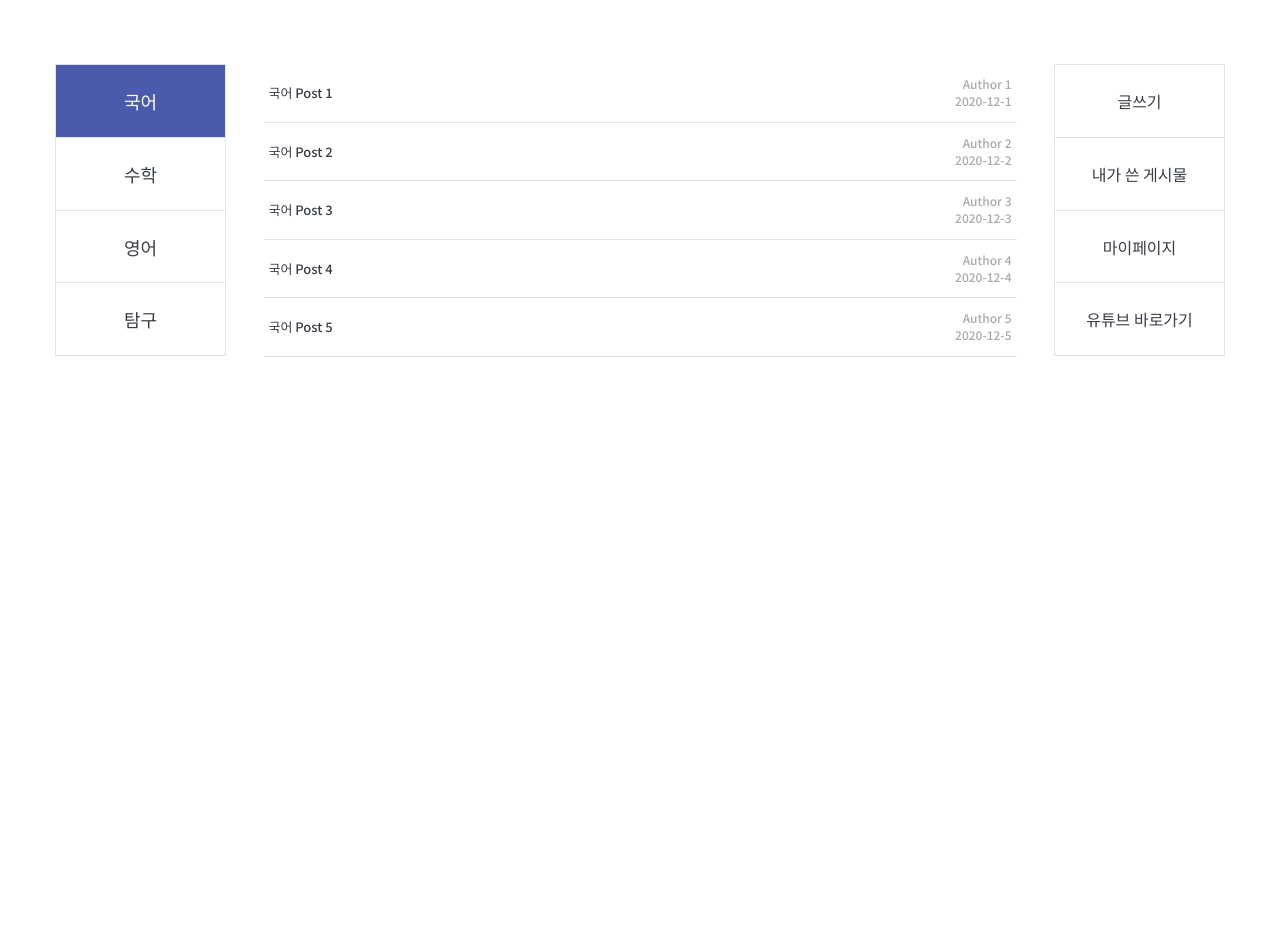
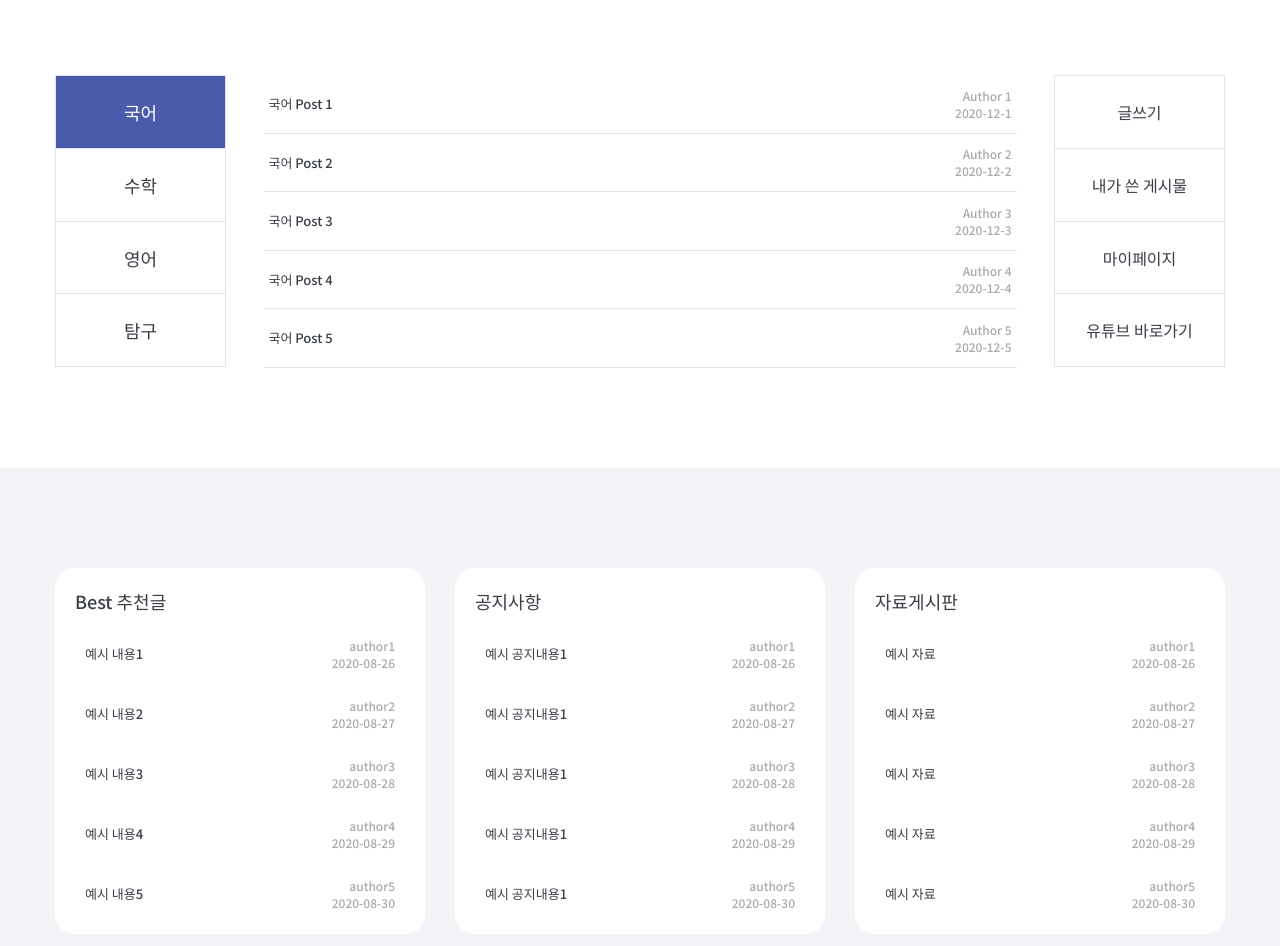
Before and after one commit to kbs1115/EduMax-front, a React (Create React App) app: page / in a window 1280 px wide. Shown: the part 1040-1986 px from the top of the page. Before the commit the page ends 1497 px from the top, so only its background shows below. Built offline with nearby package versions, Linux system fonts and the light colour scheme.

Commit message:
home page 구현

```diff
--- a/src/components/Typography.js
+++ b/src/components/Typography.js
@@ -12,7 +12,7 @@ export const sizeMapping = {
   body_content_regular: ["13px", "500"],
   body_content_medium: ["14px", "500"],
   body_content_small: ["12px", "500"],
-  body_sub_title: ["16px", "500"]
+  body_sub_title: ["16px", "500"],
 };
 
 export const colorMapping = {
@@ -28,7 +28,7 @@ const Container = styled.div`
   color: ${(props) => colorMapping[props.color]};
   font-family: "Noto Sans KR";
   font-style: normal;
-  line-height: 100%;
+  line-height: normal;
   font-style: normal;
   letter-spacing: 0px;
   font-size: ${(props) => sizeMapping[props.size][0]};
--- a/src/components/home/BestVoteSubject.js
+++ b/src/components/home/BestVoteSubject.js
@@ -17,7 +17,6 @@ background: ${colorMapping.container};
 const ContainerItemWrapper = styled.div`
   display: flex;
   width: 169px;
-
   justify-content: center;
   align-items: center;
   gap: 10px;
@@ -65,7 +64,7 @@ const AuthorWrapper = styled.div`
 display: flex;
 flex-direction: column;
 align-items: flex-end;
-gap: 5px;
+
 `;
 const ContentWrapper = styled(Link)`
 display: flex;
@@ -86,10 +85,10 @@ const PostItemWrapper = styled.div`
   justify-content: space-between;
   align-items: center;
   border-bottom: 1px solid ${colorMapping.container};
-  transition: border-color 0.3s; // Add transition for border color
+  transition: border-color 0.3s;
 
   &:hover {
-    border-bottom: 1px solid ${colorMapping.gray}; // Change border color on hover
+    border-bottom: 2px solid ${colorMapping.gray};
   }
 `;
 
@@ -111,22 +110,26 @@ const sampleData = {
     국어: Array.from({ length: 5 }, (_, i) => ({
       content: `국어 Post ${i + 1}`,
       author: `Author ${i + 1}`,
-      date: `2020-12-${i + 1}`, // Example date, adjust as necessary
+      date: `2020-12-${i + 1}`,
+      id: `1`
     })),
     수학: Array.from({ length: 5 }, (_, i) => ({
       content: `수학 Post ${i + 1}`,
       author: `Author ${i + 1}`,
       date: `2020-12-${i + 1}`,
+      id: `1`
     })),
     영어: Array.from({ length: 5 }, (_, i) => ({
       content: `영어 Post ${i + 1}`,
       author: `Author ${i + 1}`,
       date: `2020-12-${i + 1}`,
+      id: `1`
     })),
     탐구: Array.from({ length: 5 }, (_, i) => ({
       content: `탐구 Post ${i + 1}`,
       author: `Author ${i + 1}`,
       date: `2020-12-${i + 1}`,
+      id: `1`
     })),
   };
 
@@ -159,7 +162,7 @@ const CategoryPostList = ({ category }) => (
     <ListWrapper>
       {sampleData[category].map((post, index) => (
         <PostItemWrapper key={index}>
-          <ContentWrapper to={`/post/${index}`}>
+          <ContentWrapper to={`/post/${post.id}`}>
             <Typography size="body_content_regular" color="black_gray">
               {post.content}
             </Typography>
--- a/src/components/home/LecturesThumbnail.js
+++ b/src/components/home/LecturesThumbnail.js
@@ -36,7 +36,7 @@ const LectureContainer = styled.div`
   transition: border-color 0.3s; /* Transition effect applied to border color */
 
   &:hover {
-    border-bottom: 1px solid ${colorMapping.blue}; /* Border color changes on hover */
+    border-bottom: 2px solid ${colorMapping.blue}; /* Border color changes on hover */
   }
 `;
 
@@ -106,8 +106,8 @@ align-items: center;
 gap: 50px;
 `;
 const ClickableTypography = styled(Typography)`
-  cursor: pointer; // Adding cursor change on hover
-  color: ${props => props.isActive ? 'inherit' : 'gray'}; // Color changes based on isActive prop
+  cursor: pointer;
+  color: ${props => props.isActive ? 'inherit' : 'gray'};
 `;
 const lectureData = {
   Korean: [
--- /dev/null
+++ b/src/components/home/PostCards.js
@@ -0,0 +1,160 @@
+import React, { useState } from "react";
+import styled, { css } from "styled-components";
+import { colorMapping } from "../Typography";
+import Typography from "../Typography";
+import { Link } from 'react-router-dom'; // Import Link
+
+
+const CardWrapper = styled.div`
+display: flex;
+width: 370px;
+padding: 10px 0px;
+flex-direction: column;
+align-items: flex-start;
+border-radius: 20px;
+background: #FFF;
+`;
+
+const TitleWrapper = styled.div`
+display: flex;
+padding: 10px 20px;
+justify-content: center;
+align-items: center;
+gap: 10px;
+`;
+const ContentWrapper = styled(Link)`
+Frame 264
+display: flex;
+padding: 10px 20px 10px 30px;
+flex-direction: column;
+align-items: center;
+gap: 10px;
+align-self: stretch;
+text-decoration: none;
+`;
+const ItemWrapper = styled.div`
+display: flex;
+align-items: center;
+align-self: stretch;
+`;
+const ContentItem = styled.div`
+display: flex;
+padding: 10px 0px;
+align-items: center;
+flex: 1 0 0;
+`;
+
+const AuthorItem = styled.div`
+display: flex;
+flex-direction: column;
+align-items: flex-end;
+`;
+const ContentTextBow = styled.div`
+display: flex;
+height: 20px;
+flex-direction: column;
+justify-content: center;
+flex: 1 0 0;
+`;
+const AuthortextBox = styled.div`
+display: flex;
+padding: 0px 10px;
+justify-content: center;
+align-items: center;
+gap: 10px;
+`;
+
+const DatetextBox = styled.div`
+display: flex;
+padding: 0px 10px;
+justify-content: center;
+align-items: center;
+gap: 10px;
+`;
+
+const RowWrapper = styled.div`
+display: flex;
+padding: 100px 0px;
+justify-content: center;
+align-items: center;
+align-content: center;
+gap: 40px 30px;
+align-self: stretch;
+flex-wrap: wrap;
+background : ${colorMapping.blue_gray};
+`;
+
+const ContentContainer = ({ date, author, content, id}) => {
+    return (
+        <ContentWrapper to={`post/${id}`}>
+            <ItemWrapper>
+                <ContentItem>
+                    <ContentTextBow>
+                        <Typography size="body_content_regular" color="black_gray">{content}</Typography>
+                    </ContentTextBow>
+                </ContentItem>
+                <AuthorItem>
+                    <AuthortextBox>
+                        <Typography size="body_content_small" color="gray">{author}</Typography>
+                    </AuthortextBox>
+                    <DatetextBox>
+                        <Typography size="body_content_small" color="gray">{date}</Typography>
+                    </DatetextBox>
+                </AuthorItem>
+            </ItemWrapper>
+        </ContentWrapper>
+    )
+};
+
+const PostCard = ({ posts, title }) => {
+    return (
+        <CardWrapper>
+            <TitleWrapper>
+                <Typography size="h3_medium" color="black_gray">{title}</Typography>
+            </TitleWrapper>
+            {posts.map((post, index) => (
+                <ContentContainer
+                    key={index}
+                    content={post.content}
+                    author={post.author}
+                    date={post.date}
+                    id={post.id}
+                />
+            ))}
+        </CardWrapper>
+    );
+};
+
+const  Bestposts = [
+    { content: "예시 내용1", author: "author1", date: "2020-08-26", id:'1'},
+    { content: "예시 내용2", author: "author2", date: "2020-08-27", id:'2'},
+    { content: "예시 내용3", author: "author3", date: "2020-08-28", id:'3'},
+    { content: "예시 내용4", author: "author4", date: "2020-08-29", id:'4'},
+    { content: "예시 내용5", author: "author5", date: "2020-08-30", id:'5' }
+];
+const  noticeposts = [
+    { content: "예시 공지내용1", author: "author1", date: "2020-08-26", id:'1'},
+    { content: "예시 공지내용1", author: "author2", date: "2020-08-27", id:'2'},
+    { content: "예시 공지내용1", author: "author3", date: "2020-08-28", id:'3'},
+    { content: "예시 공지내용1", author: "author4", date: "2020-08-29", id:'4'},
+    { content: "예시 공지내용1", author: "author5", date: "2020-08-30", id:'5' }
+];
+const  dataposts = [
+    { content: "예시 자료", author: "author1", date: "2020-08-26", id:'1'},
+    { content: "예시 자료", author: "author2", date: "2020-08-27", id:'2'},
+    { content: "예시 자료", author: "author3", date: "2020-08-28", id:'3'},
+    { content: "예시 자료", author: "author4", date: "2020-08-29", id:'4'},
+    { content: "예시 자료", author: "author5", date: "2020-08-30", id:'5' }
+];
+
+const PostCardsRow = () => {
+    return (
+        <RowWrapper>
+            <PostCard posts={Bestposts} title="Best 추천글"/>
+            <PostCard posts={noticeposts} title="공지사항"/>
+            <PostCard posts={dataposts} title="자료게시판"/>
+        </RowWrapper>
+    )
+}
+
+export default PostCardsRow;
--- a/src/pages/Home.js
+++ b/src/pages/Home.js
@@ -1,6 +1,7 @@
 import React from "react";
 import LecturesThumbnail from "../components/home/LecturesThumbnail";
 import BestVoteSubject from "../components/home/BestVoteSubject";
+import PostCards from "../components/home/PostCards";
 import PageFrame from "../components/PageFrame";
 import MainImage from "../components/home/MainImage";
 
@@ -13,6 +14,7 @@ function Home() {
       <MainImage/>
       <LecturesThumbnail />
       <BestVoteSubject />
+      <PostCards />
     </PageFrame>
   )
 }
```
